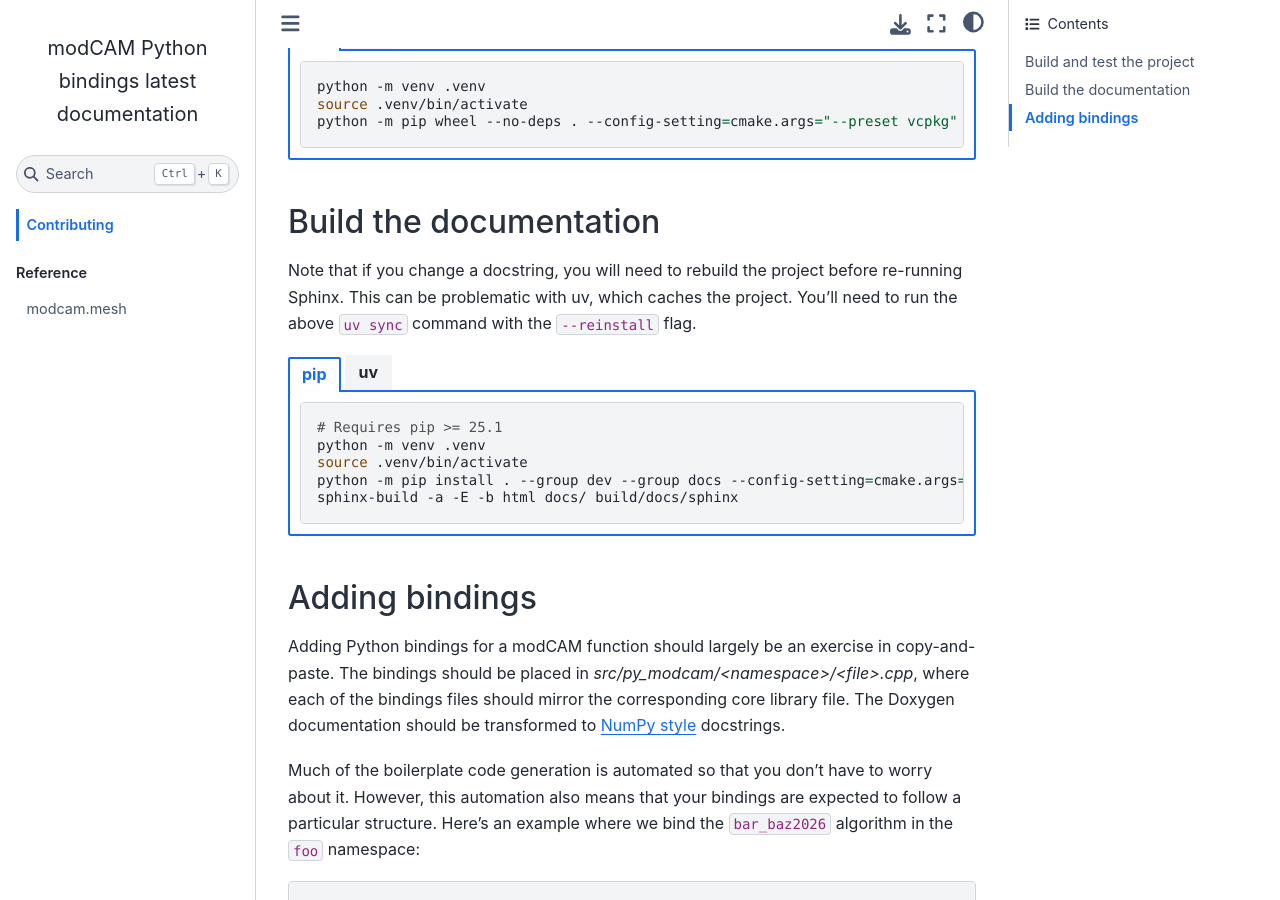
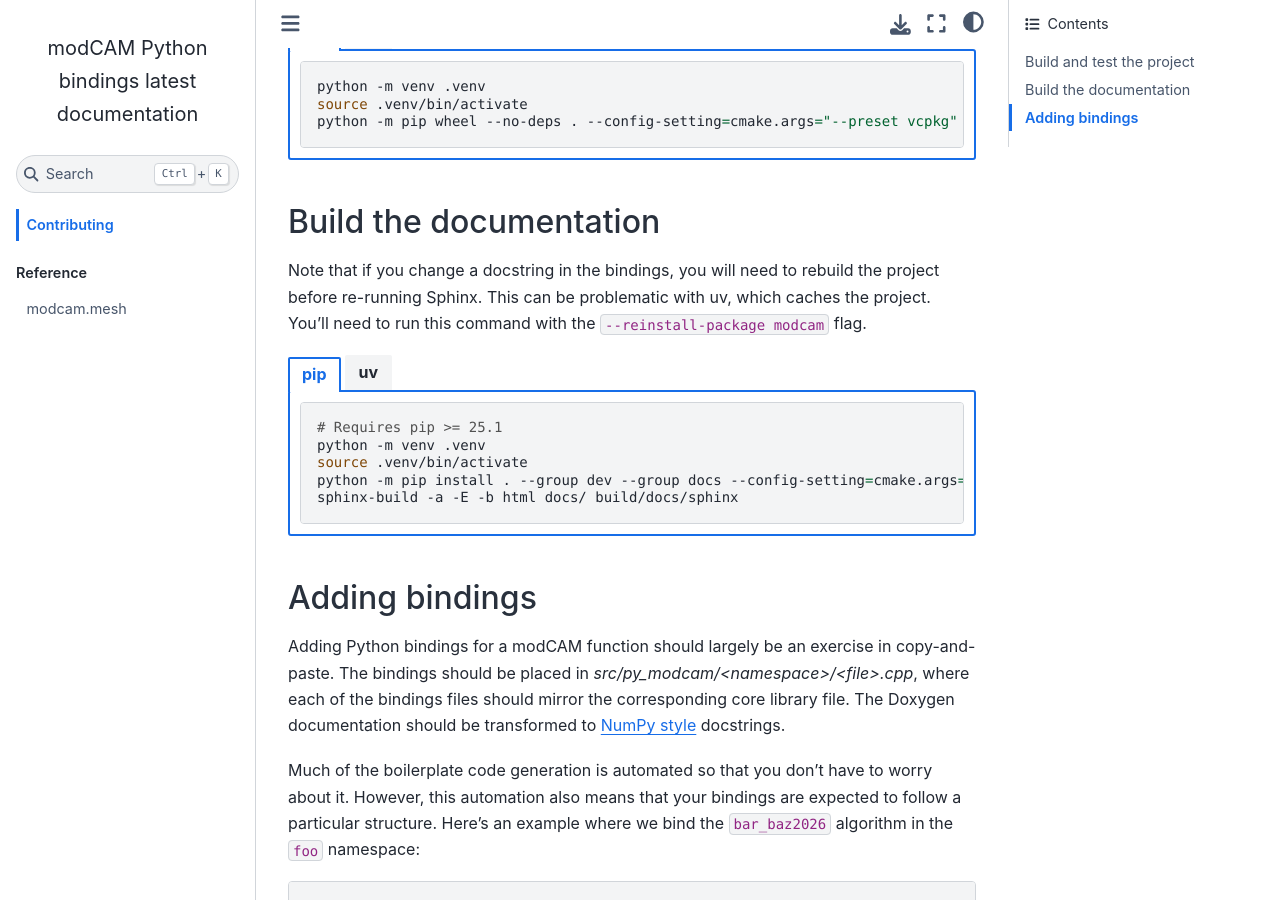
Before and after one commit to modCAM/modcam-python, a Sphinx documentation site: the page built from docs/CONTRIBUTING.rst, in a window 1280 px wide and 900 px high, scrolled down 828 px. Built offline with Sphinx 7.4.7 and the Sphinx Book theme 1.1.4, drawn with Linux system fonts in a browser that asks for light colours.

Commit message:
Remove optional dependencies uv option from docs
This project currently doesn't have optional dependencies, so there's no
need for the --all-extras flag.

I also improved the "Build the documentation" command.

```diff
--- a/docs/CONTRIBUTING.rst
+++ b/docs/CONTRIBUTING.rst
@@ -79,7 +79,7 @@ To build a wheel package for distribution:
 Build the documentation
 =======================
 
-Note that if you change a docstring, you will need to rebuild the project before re-running Sphinx. This can be problematic with uv, which caches the project. You'll need to run the above ``uv sync`` command with the ``--reinstall`` flag.
+Note that if you change a docstring in the bindings, you will need to rebuild the project before re-running Sphinx. This can be problematic with uv, which caches the project. You'll need to run this command with the ``--reinstall-package modcam`` flag.
 
 .. tab-set::
 	:sync-group: install-cmd
@@ -100,7 +100,7 @@ Note that if you change a docstring, you will need to rebuild the project before
 
 		.. code-block:: bash
 
-			uv run --all-extras --group docs --config-setting=cmake.args="--preset vcpkg" [--config-setting=cmake.define.FETCHCONTENT_SOURCE_DIR_MODCAM="/path/to/modcam"] sphinx-build -a -E -b html docs/ build/docs/sphinx
+			uv run [--reinstall-package modcam] --group docs --config-setting=cmake.args="--preset vcpkg" [--config-setting=cmake.define.FETCHCONTENT_SOURCE_DIR_MODCAM="/path/to/modcam"] sphinx-build -a -E -b html docs/ build/docs/sphinx
 
 Adding bindings
 ===============
```
Also changed, not shown: other parts of docs/CONTRIBUTING.rst (+2 -2 lines).
